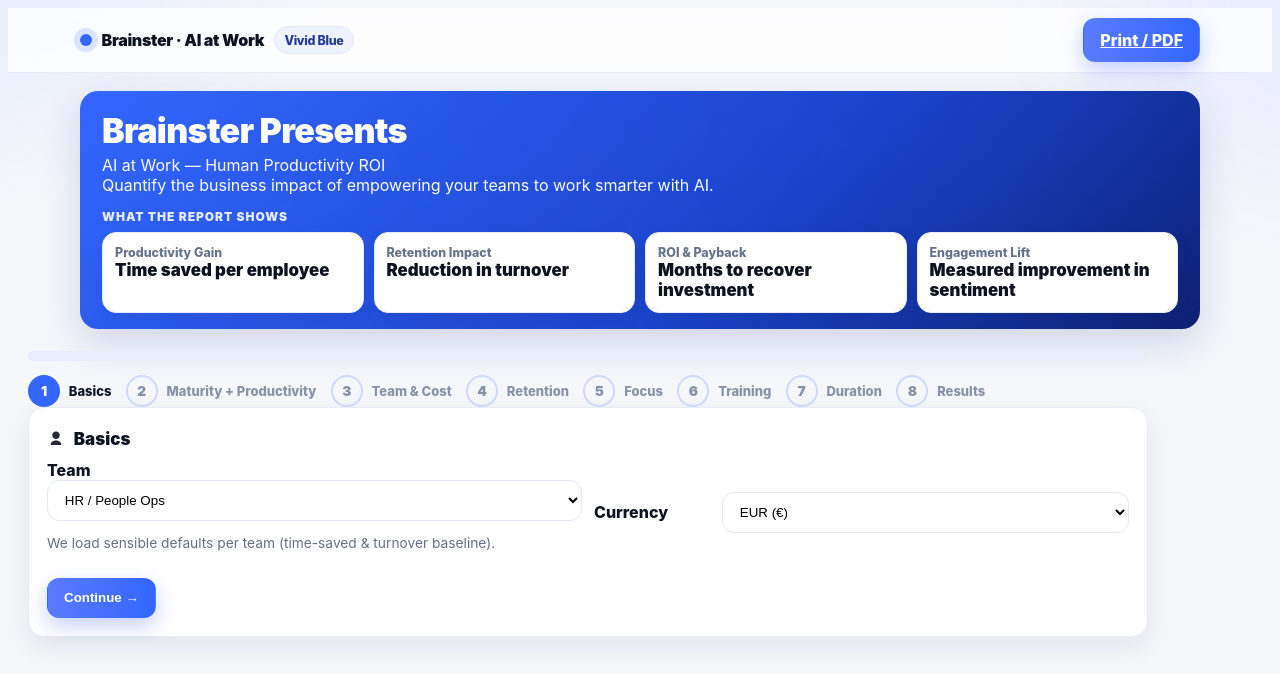
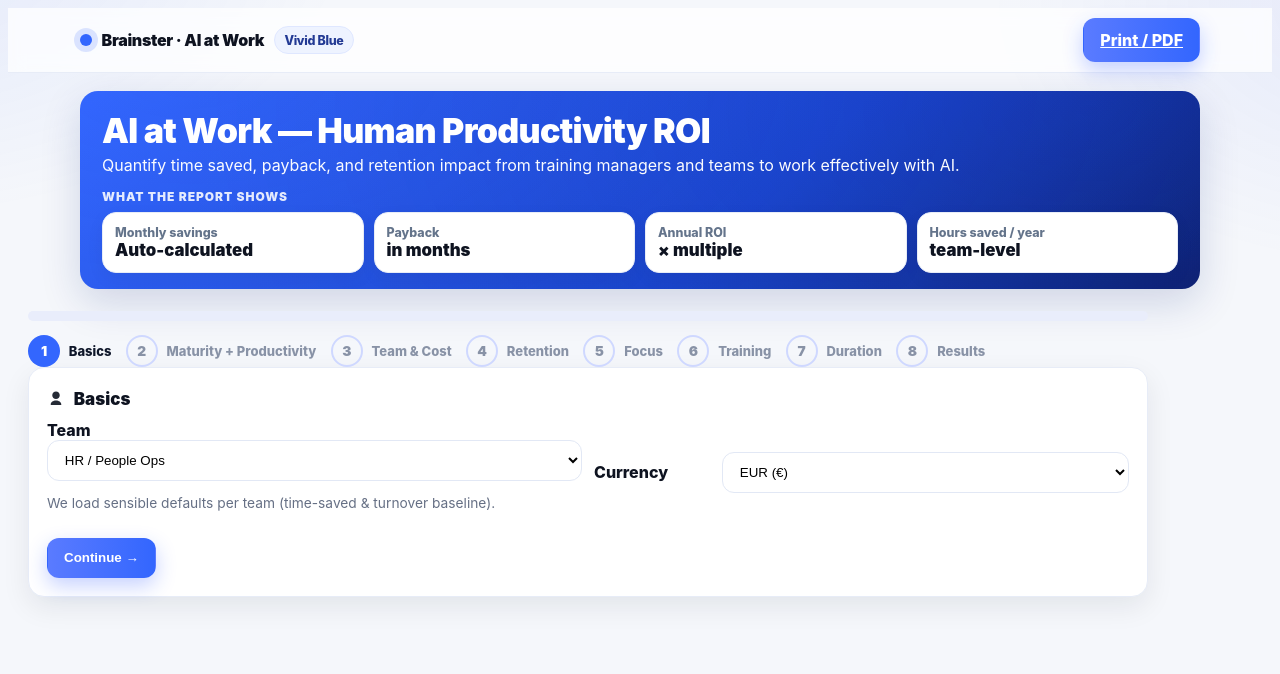
Before and after one commit to powerstephen/brainster-human-ai-roi, a Next.js app: page / in a window 1280 px wide. Shown: the top 674 px of the page. Built offline with nearby package versions, Linux system fonts and the light colour scheme.

Commit message:
Update Hero.tsx

```diff
--- a/components/Hero.tsx
+++ b/components/Hero.tsx
@@ -1,32 +1,33 @@
 export default function Hero() {
   return (
     <div className="container">
-      <section className="hero hero--slim">
+      <section className="hero hero--slim hero--with-stats">
         <div className="hero-inner--slim">
-          <h1>Brainster Presents</h1>
-          <p className="tagline">AI at Work — Human Productivity ROI</p>
-          <p className="subtext">
-            Quantify the business impact of empowering your teams to work smarter with AI.
+          <h1>AI at Work — Human Productivity ROI</h1>
+          <p>
+            Quantify time saved, payback, and retention impact from training managers and
+            teams to work effectively with AI.
           </p>
 
+          {/* What the report shows — inside the blue hero */}
           <div className="hero-stats">
-            <h4 className="hero-stats-head">What the report shows</h4>
+            <div className="hero-stats-head">What the report shows</div>
             <div className="hero-stats-grid">
               <div className="hero-stat-tile">
-                <div className="t">Productivity Gain</div>
-                <div className="v">Time saved per employee</div>
+                <div className="t">Monthly savings</div>
+                <div className="v">Auto-calculated</div>
               </div>
               <div className="hero-stat-tile">
-                <div className="t">Retention Impact</div>
-                <div className="v">Reduction in turnover</div>
+                <div className="t">Payback</div>
+                <div className="v">in months</div>
               </div>
               <div className="hero-stat-tile">
-                <div className="t">ROI & Payback</div>
-                <div className="v">Months to recover investment</div>
+                <div className="t">Annual ROI</div>
+                <div className="v">× multiple</div>
               </div>
               <div className="hero-stat-tile">
-                <div className="t">Engagement Lift</div>
-                <div className="v">Measured improvement in sentiment</div>
+                <div className="t">Hours saved / year</div>
+                <div className="v">team-level</div>
               </div>
             </div>
           </div>
```
